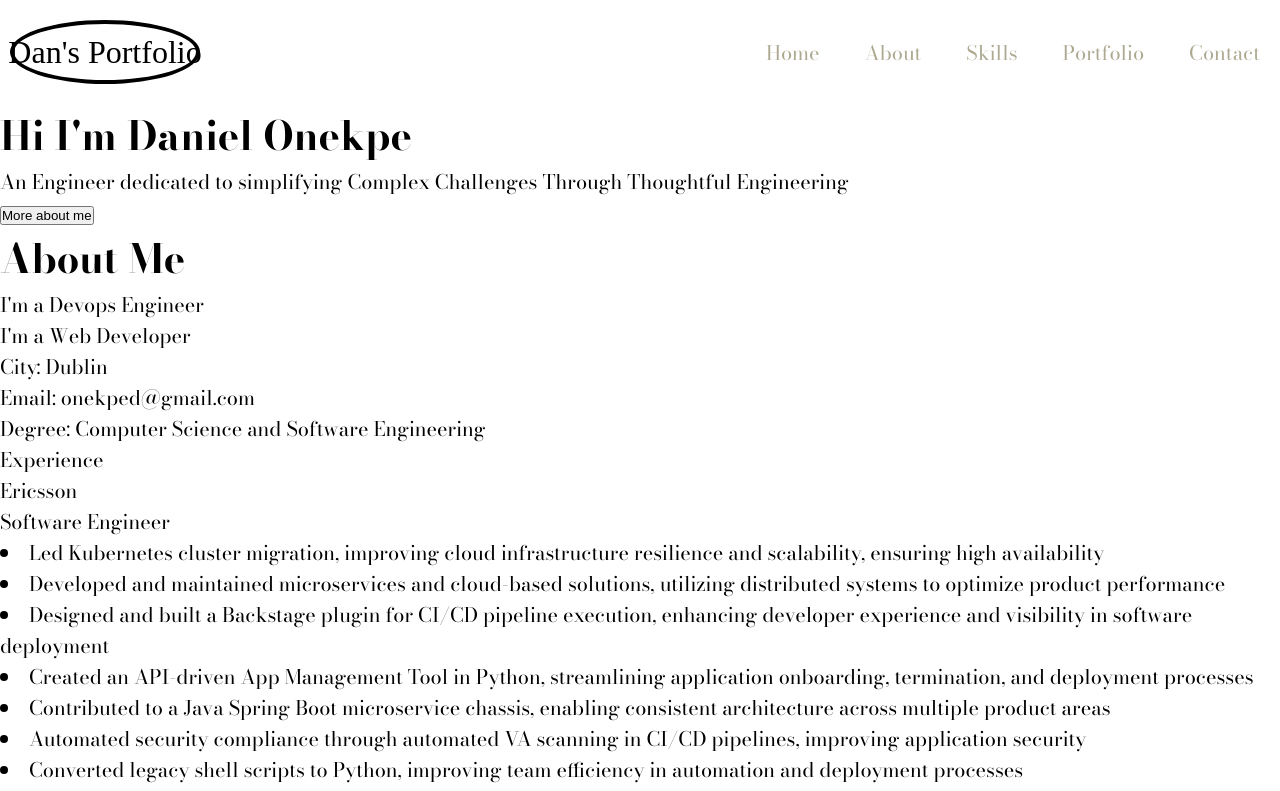
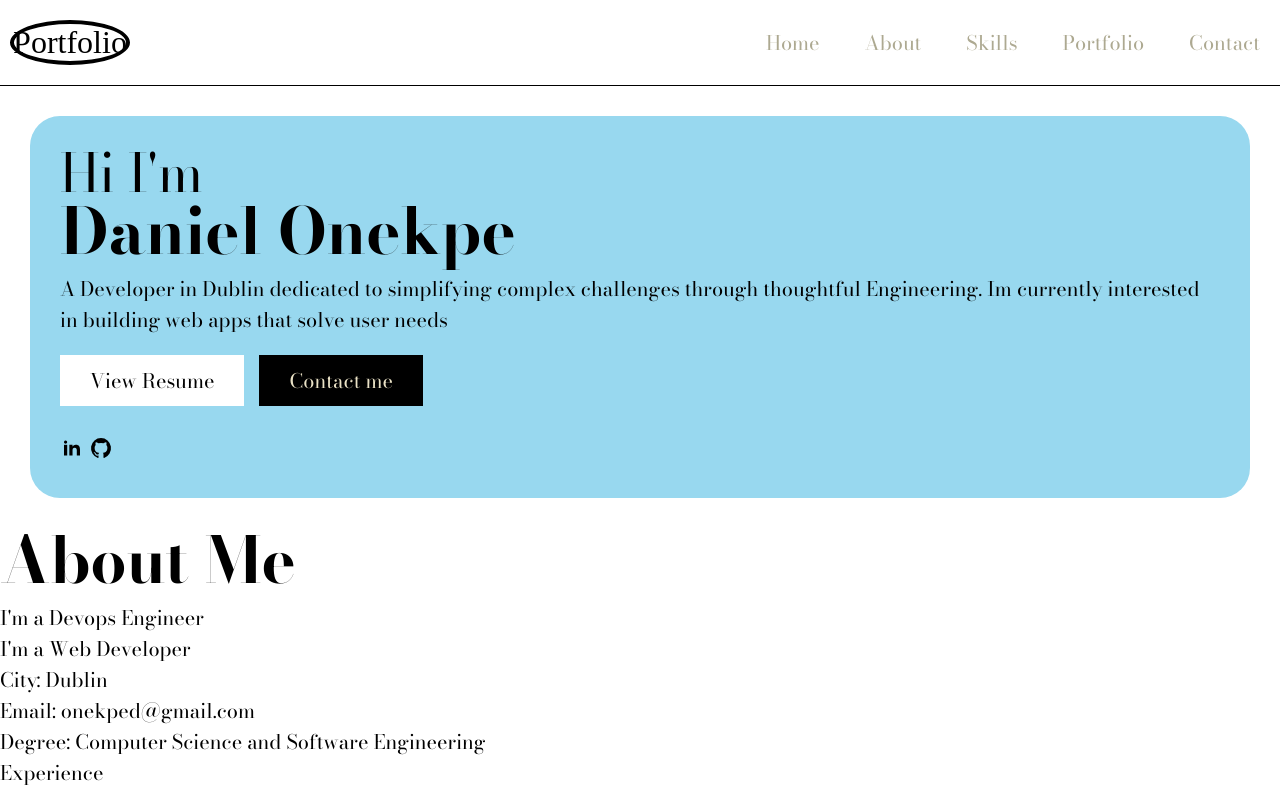
Before and after one commit to DanielOnekpe/danielonekpe.github.io, a plain HTML site: page index.html in a window 1280 px wide. Shown: the top 791 px of the page. Drawn offline with nearby package versions, Linux system fonts and the light colour scheme; a web font is replaced by a local one.

Commit message:
Hero section styling

```diff
--- a/index.css
+++ b/index.css
@@ -46,7 +46,7 @@ header{
     justify-content: space-between; /*This moves logo to one side and links to the other */
     max-width: 1440px; /* Width of desktop */
     margin: auto; /* So it works for screens bigger than 1440 */
-    border-bottom: 1px solid rgba(0, 0, 0, 0);
+    border-bottom: 1px solid var(--base-800);
 
     .logo-holder{
         display: flex;
@@ -60,8 +60,8 @@ header{
             white-space: nowrap;
             align-items: center; /* Vertically center logo */
             justify-content: center; /* Horizontally center logo*/
-            height: 64px;
-            width: 190px;
+            height: 45px;
+            width: 120px;
             font-size: 32px;
             margin-right: 10px;
             border-radius: 50%; /*Make logo a circle*/
@@ -109,6 +109,12 @@ header{
         }
     }
 
+    /* Width for ipad screens */
+    @media(max-width: 1024px){
+        flex-direction: column;
+        align-items: center;
+    }
+
     /* Width for phone screens */
     @media (max-width: 768px) {
         flex-direction: column; /* Makes the nav links below the logo */
@@ -131,3 +137,92 @@ header{
         }
     }
 }
+
+.hero-container{
+    max-width: 1440px;
+    margin: auto;
+    gap: 30px;
+    margin-top: 30px;
+    margin-bottom: 30px;
+
+    @media (max-width: 1440px) {
+        padding-left: 30px;
+        padding-right: 30px;
+    }
+}
+
+.button{
+    display: inline-block;
+    padding: 10px 30px;
+    background-color: var(--brown);
+    color: var(--base-100);
+    transition: ease 0.3s all;
+    &:hover{
+        text-decoration: none;
+        background-color: var(--light-brown);
+    }
+    /*Variations of the button class*/
+    &.white{
+        background-color: white;
+        color: var(--base-800);
+        &:hover{
+            text-decoration: none;
+            background-color: var(--light-brown);
+        }
+    }
+
+    &.black{
+        background-color: var(--base-800);
+        color: var(--light-brown);
+        &:hover{
+            text-decoration: none;
+            background-color: var(--base);
+        }
+    }
+}
+
+h1{
+    font-size: 64px;
+    line-height: 1;
+    margin-bottom: 10px;
+    small{
+        display: block;
+        font-weight: 100;
+    }
+    @media (max-width: 1024px) {
+        font-size: 48px;
+    }
+}
+
+.hero{
+    display: flex; /*so the divs are next to each other*/
+    background-color: var(--blue);
+    border-radius: 30px;
+    padding: 30px; /* keep text from the edges */
+    display: flex;
+    flex-direction: column; /* Align divs from top to bottom */
+    justify-content: center;
+
+    span{
+        @media (max-width: 1024px) {
+            display: none;
+        }
+    }
+
+    .call_to_action{
+        margin-top: 20px;
+        margin-bottom: 20px;
+        a {
+            margin-right: 10px;
+            margin-bottom: 10px;
+        }
+    }
+
+    .social_links{
+        a{
+            &:hover{
+                text-decoration: none;
+            }
+        }
+    }
+}
--- a/index.html
+++ b/index.html
@@ -14,13 +14,11 @@
         href="https://fonts.googleapis.com/css2?family=Bodoni+Moda:ital,opsz,wght@0,6..96,400..900;1,6..96,400..900&family=Lavishly+Yours&display=swap"
         rel="stylesheet">
 </head>
-<!-- Home page -->
-<!-- Short about me -->
-<!-- Nav bar (HOME, SKILLS, EXPERIENCE, PROJECTS, CONTACT)-->
+
+<body>
     <header>
         <div class="logo-holder">
-        <div class="logo">Dan's Portfolio</s></div>
-        <div class="logo-text"><a href="#"></a></div>
+            <div class="logo">Portfolio</s></div>
         </div>
 
         <nav class="navbar">
@@ -61,15 +59,36 @@
             </a>
         </nav>
     </header>
-
-<body>
+    <main>
+        <section class="hero-container">
+            <div class="hero">
+                <div >
+                    <h1>
+                        <small>
+                            Hi I'm
+                        </small> Daniel Onekpe
+                    </h1>
+                    <p>
+                        A Developer in Dublin dedicated to simplifying complex challenges through thoughtful
+                        Engineering. <span>Im currently interested in building web apps that solve user needs </span>
+                    </p>
+                </div>
+                <div class="call_to_action">
+                    <a href="#" class="button white">View Resume</a>
+                    <a href="#" class="button black">Contact me</a>
+                </div>
+                <div class="social_links">
+                    <a href="#">
+                        <img src="img/linkedIn.svg" alt="linkedIn">
+                    </a>
+                    <a href="#">
+                        <img src="img/github.svg" alt="github">
+                    </a>
+                </div>
+            </div>
+        </section>
+    </main>
     <div class="container" id="container">
-        <div id="intro" class="intro">
-            <h1>Hi I'm Daniel Onekpe</h1>
-            <p>An Engineer dedicated to simplifying Complex Challenges Through Thoughtful Engineering</p>
-            <p><button>More about me</button></p>
-        </div>
-
         <div id="aboutMe" class="aboutMe">
             <h1>About Me</h1>
             <p>I'm a Devops Engineer</p>
```
Also changed, not shown: img/github.svg (added), img/linkedIn.svg (added). Lines whose indentation alone changed are shown as unchanged.
